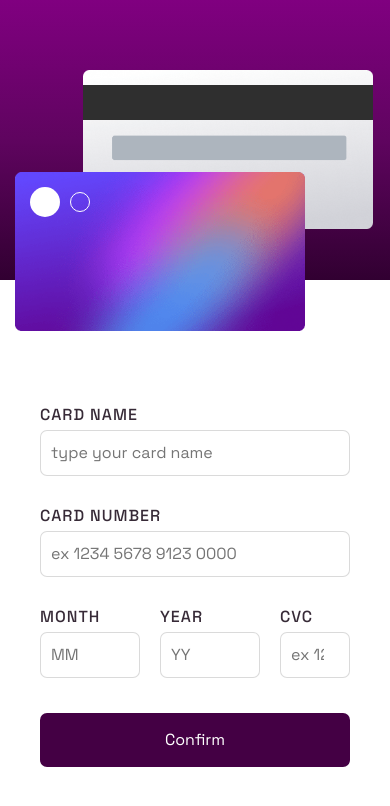
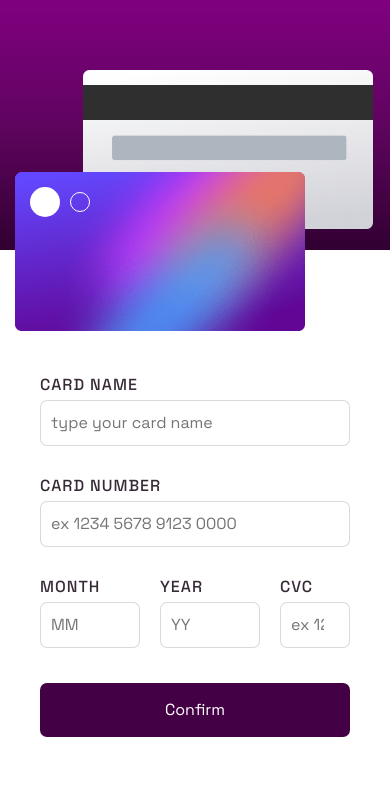
Before and after one commit to matheusfernandes-git/cardform, a React (Create React App) app: page / in a window 390 px wide. Shown: the top 806 px of the page. Built offline with nearby package versions, Linux system fonts and the light colour scheme; the HTML template or start-up script is replaced by a standard one; a web font is replaced by a local one.

Commit message:
Update styles.module.css

```diff
--- a/src/pages/CardPage/styles.module.css
+++ b/src/pages/CardPage/styles.module.css
@@ -54,7 +54,7 @@
 
     .container_card{
         width: 100%;
-        height: 280px;
+        height: 250px;
     }
 
     .container_form_page{
```
